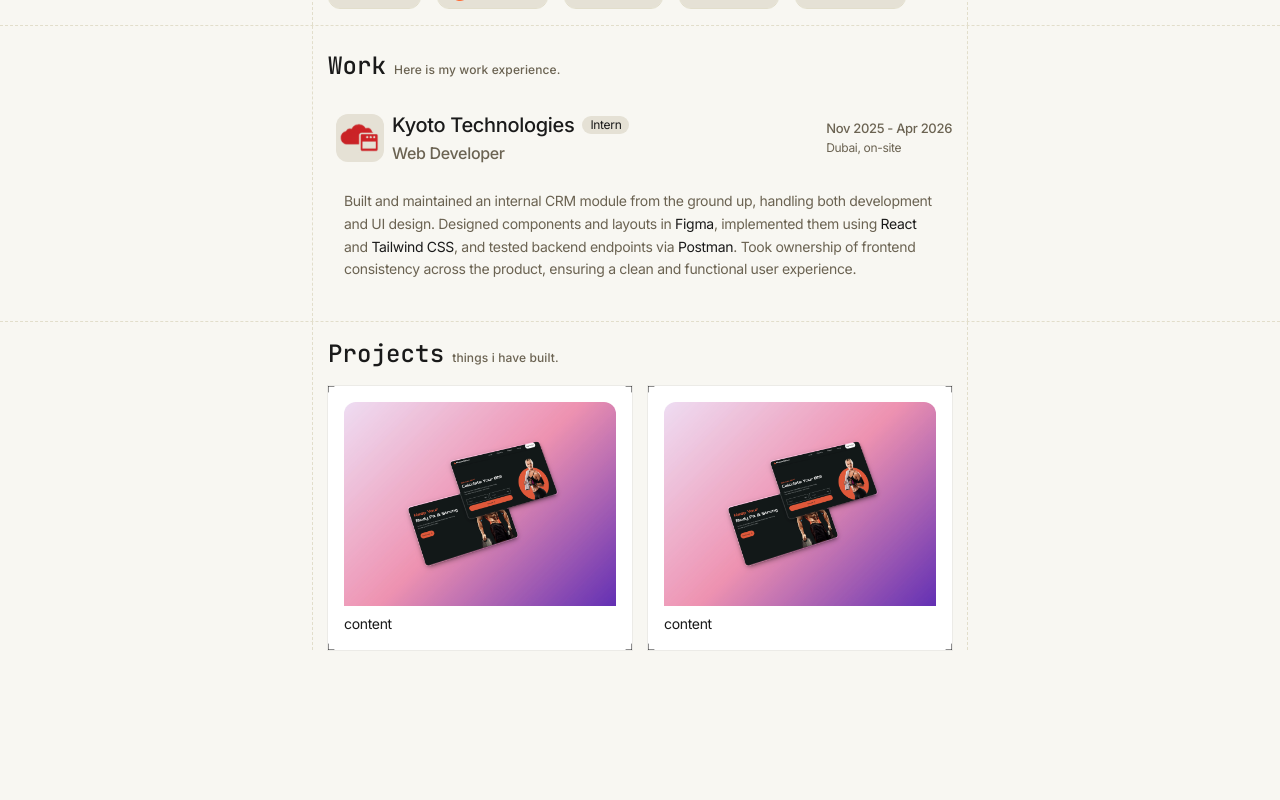
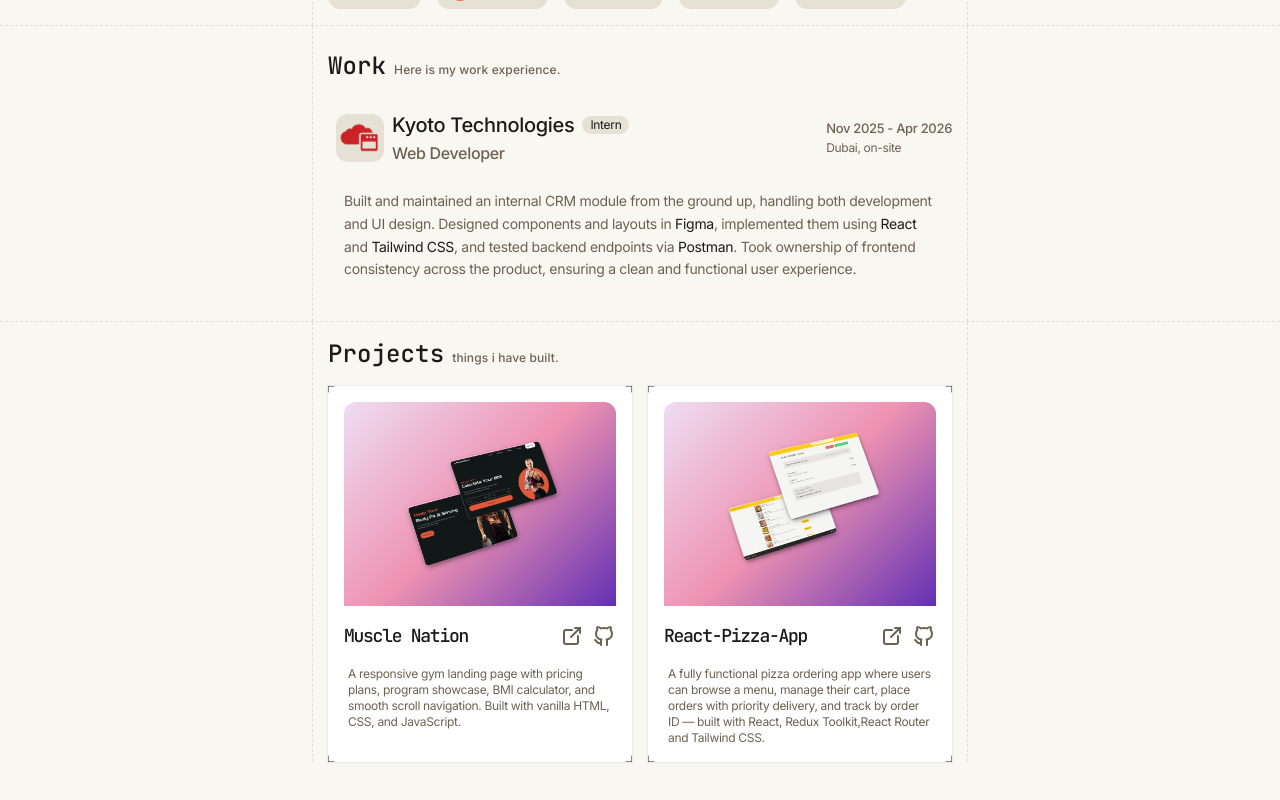
Before and after one commit to Sinan-exe/PortFolio, a React (Vite) app: page / in a window 1280 px wide. Shown: the part 988-1788 px from the top of the page. Before the commit the page ends 1678 px from the top, so only its background shows below. Built offline with nearby package versions, Linux system fonts and the light colour scheme.

Commit message:
projects card updated

```diff
--- a/src/components/HeroSection.jsx
+++ b/src/components/HeroSection.jsx
@@ -24,7 +24,7 @@ function HeroSection() {
               href="https://github.com/Sinan-exe"
               className="text-primary hover:text-muted-foreground text-sm md:text-base"
             >
-              @sinan-exe
+              @sinan
             </a>
           </div>
         </div>
--- a/src/components/Projects.jsx
+++ b/src/components/Projects.jsx
@@ -14,14 +14,19 @@ function Projects() {
         </h1>
         <div className="mt-4 mb-10 grid sm:grid-cols-2 gap-4">
           <Card_6
-            mockup="/musclenation.jpeg"
-            title="MuscleNation"
-            description="A responsive landing page for a gym brand with pricing, BMI calculator, and program showcase."
-            tags={["React", "Tailwind CSS", "Vite"]}
-            githubUrl="https://github.com/Sinan-exe/muscleNation"
-            liveUrl="https://muscle-nation.vercel.app"
+            src="/musclenation.jpeg"
+            title="Muscle Nation"
+            livelink="#"
+            gitlink="#"
+            content="A responsive gym landing page with pricing plans, program showcase, BMI calculator, and smooth scroll navigation. Built with vanilla HTML, CSS, and JavaScript."
           />
-          <Card_6 />
+          <Card_6
+            src="/reactpizza.jpeg"
+            title="React-Pizza-App"
+            livelink="#"
+            gitlink="#"
+            content="A fully functional pizza ordering app where users can browse a menu, manage their cart, place orders with priority delivery, and track by order ID — built with React, Redux Toolkit,React Router and Tailwind CSS."
+          />
         </div>
       </div>
     </div>
--- a/src/components/card-6.jsx
+++ b/src/components/card-6.jsx
@@ -1,5 +1,6 @@
 import { Card, CardContent, CardHeader, CardTitle } from "@/components/ui/card";
 import { cn } from "@/lib/utils";
+import { IconBrandGithub, IconExternalLink } from "@tabler/icons-react";
 
 const Placeholder = {
   title: <div className="bg-secondary h-8 max-w-40 w-full rounded-md" />,
@@ -32,15 +33,33 @@ const Icons = () => (
   </>
 );
 
-export const Card_6 = () => {
+export const Card_6 = ({ src, title, livelink, gitlink, content }) => {
   return (
     <Card className="relative rounded-none shadow-none p-4">
       <Icons />
-      <div className="flex flex-col gap-2">
+      <div className="flex flex-col gap-4 sm:gap-2">
         <div>
-          <img src="/musclenation.jpeg" className="rounded-t-lg" />
+          <img src={src} className="rounded-t-lg mb-2" />
         </div>
-        <div>content</div>
+        <div className="flex flex-col">
+          <div className="flex justify-between items-center mb-4">
+            <h2 className="text-lg font-mono tracking-tighter font-medium">
+              {title}
+            </h2>
+            <div className="flex gap-2 ">
+              <a href={livelink}>
+                <IconExternalLink className="text-muted-foreground" />
+              </a>
+              <a href={gitlink}>
+                <IconBrandGithub className="text-muted-foreground" />
+              </a>
+            </div>
+          </div>
+          <p className="text-[12px] sm:text-xs px-1 text-muted-foreground">
+            {content}
+          </p>
+          <div></div>
+        </div>
       </div>
     </Card>
   );
```
Also changed, not shown: public/reactpizza.jpeg (added).
